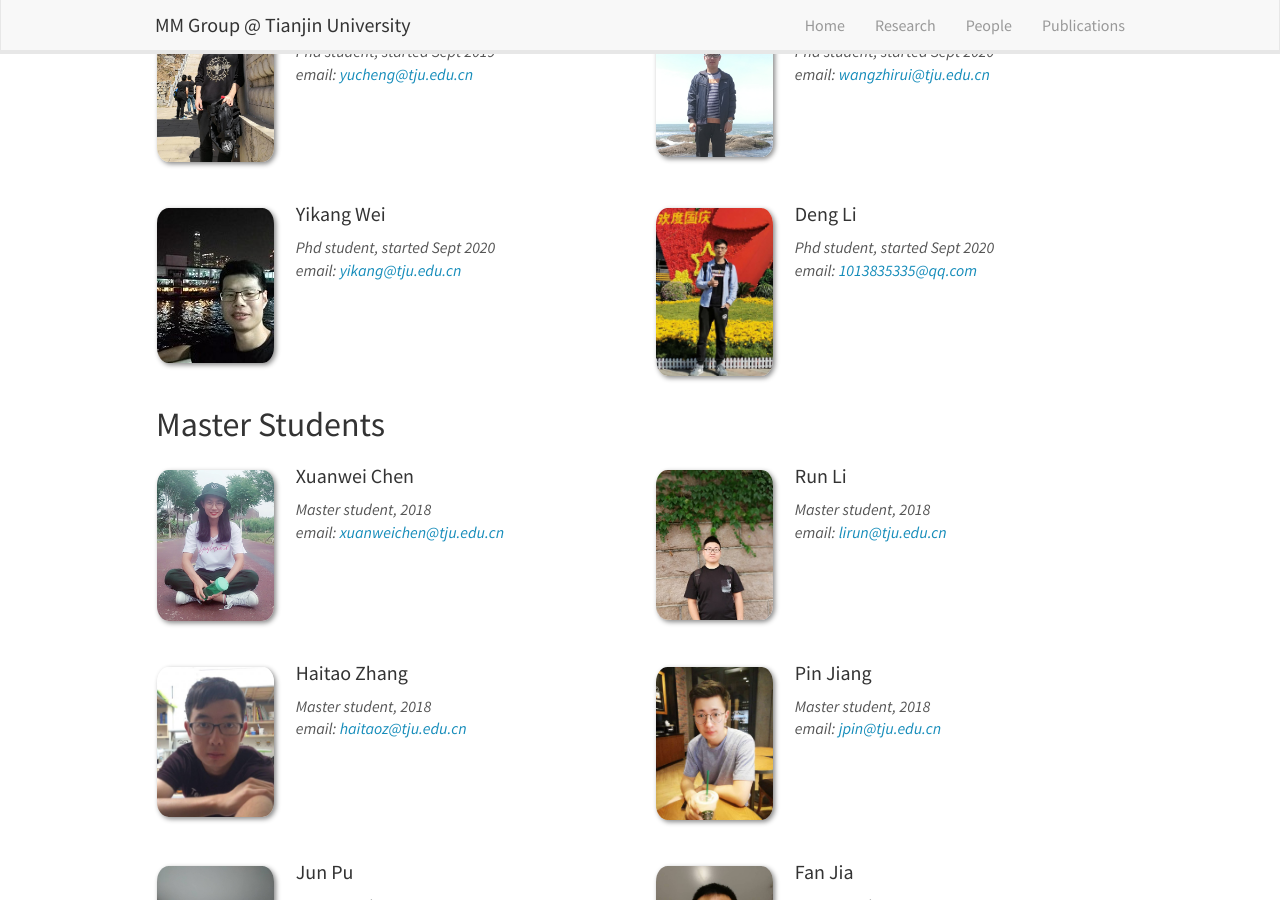
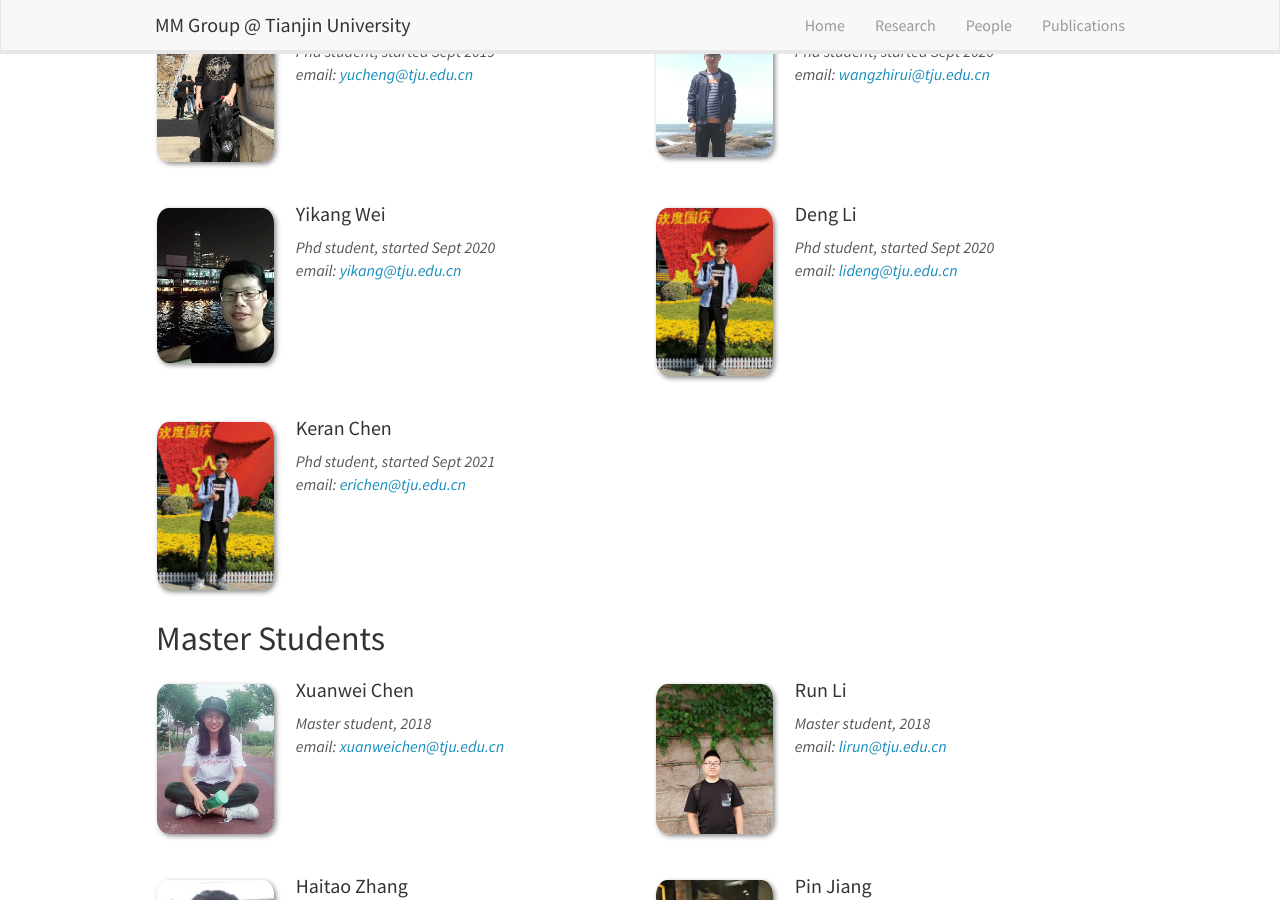
Before and after one commit to tjumm/tjumm.github.io, a Jekyll site: the page built from _pages/team.md, in a window 1280 px wide and 900 px high, scrolled down 774 px. Built offline with Jekyll 4.4.1, drawn with Linux system fonts in a browser that asks for light colours; comment, search, counter and statistics services are not loaded.

Commit message:
添加陈克然照片

```diff
--- a/_data/phdstudents.yml
+++ b/_data/phdstudents.yml
@@ -34,6 +34,13 @@
 - name: Deng Li
   photo: lideng.jpg
   info: Phd student, started Sept 2020
-  email: 1013835335@qq.com
+  email: lideng@tju.edu.cn
   number_educ: 0
   education1:
+
+- name: Keran Chen
+  photo: lideng.jpg
+  info: Phd student, started Sept 2021
+  email: erichen@tju.edu.cn
+  number_educ: 0
+  education1:
```
Also changed, not shown: 2 other files.
